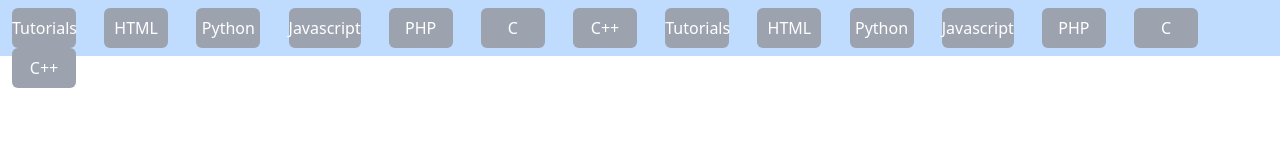
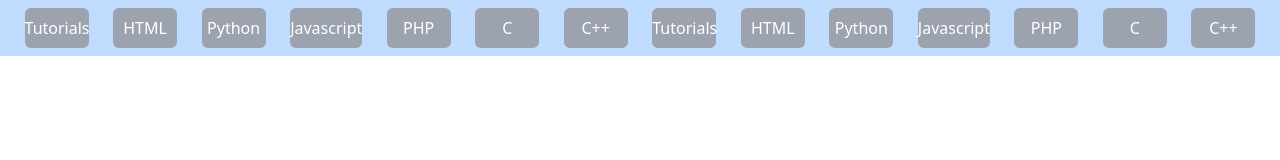
Before and after one commit to ihatemyselfsomuch/css-studying, a website: page index.html in a window 1280 px wide. Drawn offline with Linux system fonts and the light colour scheme.

Commit message:
second commit

```diff
--- a/index.html
+++ b/index.html
@@ -7,61 +7,61 @@
 
     </head>
     <body>
-        <div class="w-auto h-14 bg-blue-200 pt-2">
+        <div class="flex justify-evenly w-auto h-14 bg-blue-200 pt-2 ">
 
-            <button class="w-16 h-10 bg-gray-400 text-white rounded-md hover:bg-slate-800 mx-3">
+            <button class="w-16 h-10 bg-gray-400 text-white rounded-md hover:bg-slate-800 ">
                 Tutorials
             </button>
 
-            <button class="w-16 h-10 bg-gray-400 text-white rounded-md hover:bg-slate-800 mx-3">
+            <button class="w-16 h-10 bg-gray-400 text-white rounded-md hover:bg-slate-800">
                 HTML
             </button>
 
-            <button class="w-16 h-10 bg-gray-400 text-white rounded-md hover:bg-slate-800 mx-3">
+            <button class="w-16 h-10 bg-gray-400 text-white rounded-md hover:bg-slate-800">
                 Python
             </button>
 
-            <button class="w-17 h-10 bg-gray-400 text-white rounded-md hover:bg-slate-800 mx-3">
+            <button class="w-17 h-10 bg-gray-400 text-white rounded-md hover:bg-slate-800 ">
                 Javascript
             </button>
 
-            <button class="w-16 h-10 bg-gray-400 text-white rounded-md hover:bg-slate-800 mx-3">
+            <button class="w-16 h-10 bg-gray-400 text-white rounded-md hover:bg-slate-800 ">
                 PHP
             </button>
 
-            <button class="w-16 h-10 bg-gray-400 text-white rounded-md hover:bg-slate-800 mx-3">
+            <button class="w-16 h-10 bg-gray-400 text-white rounded-md hover:bg-slate-800">
                 C
             </button>
 
-            <button class="w-16 h-10 bg-gray-400 text-white rounded-md hover:bg-slate-800 mx-3">
+            <button class="w-16 h-10 bg-gray-400 text-white rounded-md hover:bg-slate-800">
                 C++
             </button>
 
-            <button class="w-16 h-10 bg-gray-400 text-white rounded-md hover:bg-slate-800 mx-3">
+            <button class="w-16 h-10 bg-gray-400 text-white rounded-md hover:bg-slate-800 ">
                 Tutorials
             </button>
 
-            <button class="w-16 h-10 bg-gray-400 text-white rounded-md hover:bg-slate-800 mx-3">
+            <button class="w-16 h-10 bg-gray-400 text-white rounded-md hover:bg-slate-800 ">
                 HTML
             </button>
 
-            <button class="w-16 h-10 bg-gray-400 text-white rounded-md hover:bg-slate-800 mx-3">
+            <button class="w-16 h-10 bg-gray-400 text-white rounded-md hover:bg-slate-800 ">
                 Python
             </button>
 
-            <button class="w-17 h-10 bg-gray-400 text-white rounded-md hover:bg-slate-800 mx-3">
+            <button class="w-17 h-10 bg-gray-400 text-white rounded-md hover:bg-slate-800 ">
                 Javascript
             </button>
 
-            <button class="w-16 h-10 bg-gray-400 text-white rounded-md hover:bg-slate-800 mx-3">
+            <button class="w-16 h-10 bg-gray-400 text-white rounded-md hover:bg-slate-800 ">
                 PHP
             </button>
 
-            <button class="w-16 h-10 bg-gray-400 text-white rounded-md hover:bg-slate-800 mx-3">
+            <button class="w-16 h-10 bg-gray-400 text-white rounded-md hover:bg-slate-800 ">
                 C
             </button>
 
-            <button class="w-16 h-10 bg-gray-400 text-white rounded-md hover:bg-slate-800 mx-3">
+            <button class="w-16 h-10 bg-gray-400 text-white rounded-md hover:bg-slate-800 ">
                 C++
             </button>
         </div>
```
Also changed, not shown: src/style.css.
